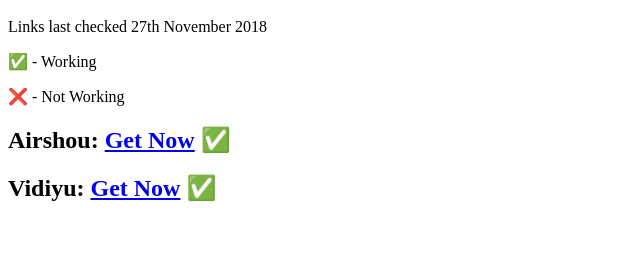
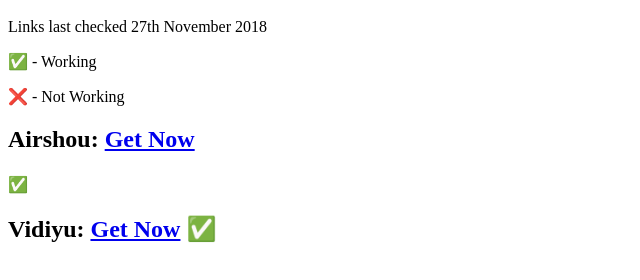
Before and after one commit to kyotonagasaki/index, a plain HTML site: page index.html in a window 1280 px wide. Shown: the part 48-328 px from the top of the page, without its empty margins (0-640 px from the left). Drawn offline with Linux system fonts and the light colour scheme.

Commit message:
Update index.html

```diff
--- a/index.html
+++ b/index.html
@@ -2,5 +2,5 @@
 Links last checked 27th November 2018
 <p> ✅ - Working </p>
 <p> ❌ - Not Working</p>
-<h2>Airshou: <a href="itms-services://?action=download-manifest&url=https://app.appvalley.vip/plists/38/install.plist">Get Now</a> ✅
+<h2>Airshou: <a href="itms-services://?action=download-manifest&url=https://app.appvalley.vip/plists/38/install.plist">Get Now</a></h2><h4> ✅</h4>
 <h2>Vidiyu: <a href="itms-services://?action=download-manifest&url=https://app.appvalley.vip/plists/30/install.plist">Get Now</a> ✅
```
